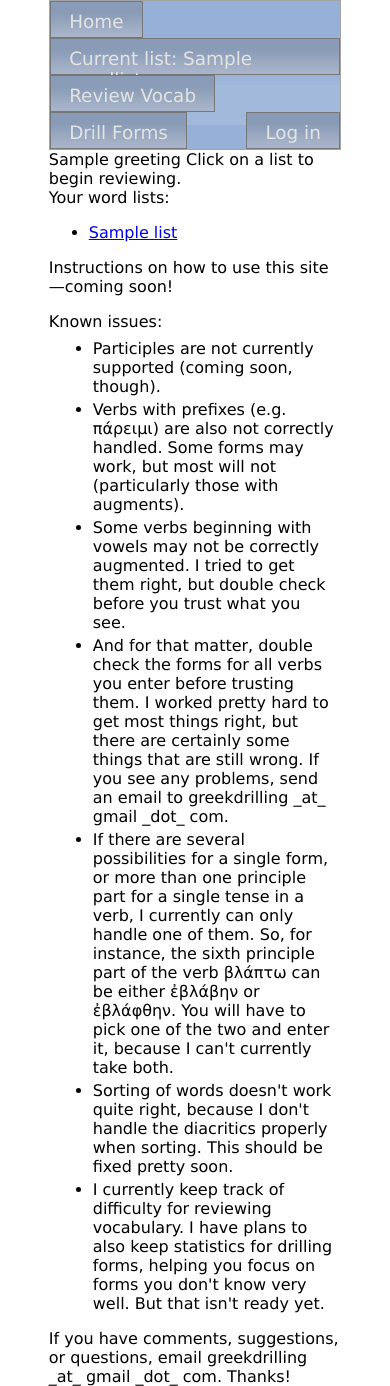
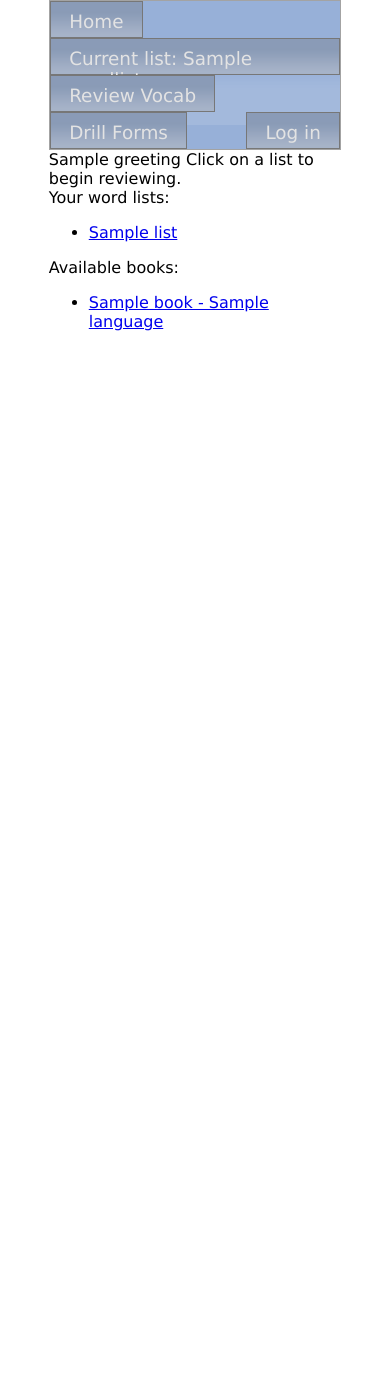
Before and after one commit to matt-gardner/language-study, a Django app: template templates/lists/main.html in a window 390 px wide. After the commit the page ends 331 px from the top, so only its background shows below. Run offline with Django 3.2, Linux system fonts and the light colour scheme; the template is opened without the code that fills it: most values are stand-ins (such as "Sample title", 1, 10 or a date in 2020).

Commit message:
More work on mobile, got some basic templates going

```diff
--- a/templates/base.html
+++ b/templates/base.html
@@ -3,7 +3,7 @@
 <html>
 <head>
 <meta http-equiv="Content-type" content="text/html;charset=UTF-8">
-<title>Memorization Program</title>
+<title>Language Study</title>
 <link rel="stylesheet" title="default" href="/site-media/jquery-ui-1.8.14.custom.css" type="text/css" />
 <link rel="stylesheet" title="default" href="/site-media/style.css" type="text/css" />
 <script type="text/javascript" src="/site-media/jquery-1.5.1.min.js"></script>
--- a/templates/lists/main.html
+++ b/templates/lists/main.html
@@ -32,57 +32,15 @@ Click on a list to begin reviewing.
       </form>
   </div>
   -->
-    <div class="howto">
-        Instructions on how to use this site&mdash;coming soon!
 </div>
-    <div class="known-issues">
-        Known issues:
+
+<div class="books">
+  Available books:
   <ul>
-            <li>
-                Participles are not currently supported (coming soon, though).
-            </li>
-            <li>
-                Verbs with prefixes (e.g. πάρειμι) are also not correctly
-                handled.  Some forms may work, but most will not (particularly
-                those with augments).
-            </li>
-            <li>
-                Some verbs beginning with vowels may not be correctly
-                augmented.  I tried to get them right, but double check before
-                you trust what you see.
-            </li>
-            <li>
-                And for that matter, double check the forms for all verbs you
-                enter before trusting them.  I worked pretty hard to get most
-                things right, but there are certainly some things that are
-                still wrong.  If you see any problems, send an email to
-                greekdrilling _at_ gmail _dot_ com.
-            </li>
-            <li>
-                If there are several possibilities for a single form, or more
-                than one principle part for a single tense in a verb, I
-                currently can only handle one of them.  So, for instance, the
-                sixth principle part of the verb βλάπτω can be either ἐβλάβην
-                or ἐβλάφθην.  You will have to pick one of the two and enter
-                it, because I can't currently take both.
-            </li>
-            <li>
-                Sorting of words doesn't work quite right, because I don't
-                handle the diacritics properly when sorting.  This should be
-                fixed pretty soon.
-            </li>
-            <li>
-                I currently keep track of difficulty for reviewing vocabulary.
-                I have plans to also keep statistics for drilling forms,
-                helping you focus on forms you don't know very well.  But that
-                isn't ready yet.
-            </li>
+    {% for book in books %}
+    <li><a href="/book/{{ book.id }}/">{{ book.book.title }} - {{ book.language.name }}</a></li>
+    {% endfor %}
   </ul>
-    </div>
-    <div class="parting-words">
-        If you have comments, suggestions, or questions, email greekdrilling
-        _at_ gmail _dot_ com.  Thanks!
-    </div>
 </div>
 
 {% endblock %}
```
Also changed, not shown: drills/views/lists.py (+8 -4 lines), templates/mobile/base.html (added, +11 -0 lines), templates/mobile/lists/main.html (added, +14 -0 lines). Lines whose indentation alone changed are shown as unchanged.
